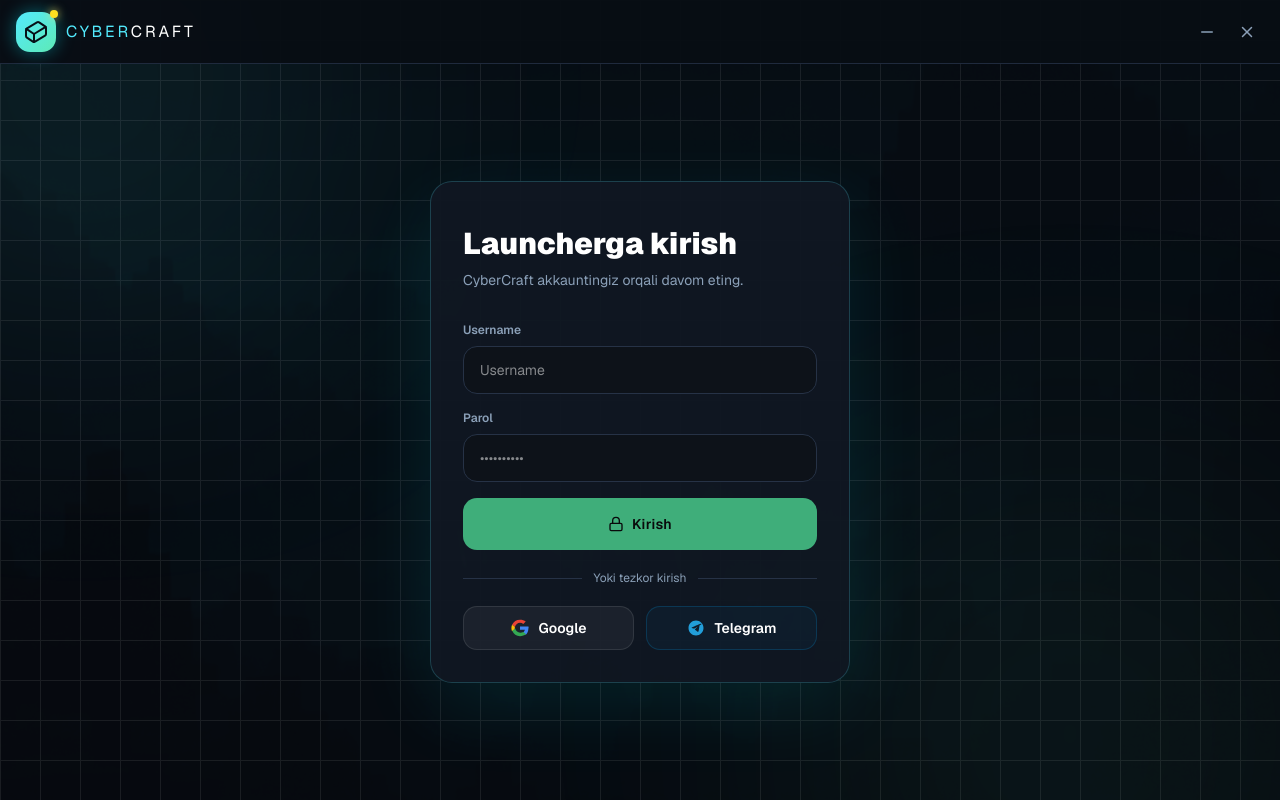
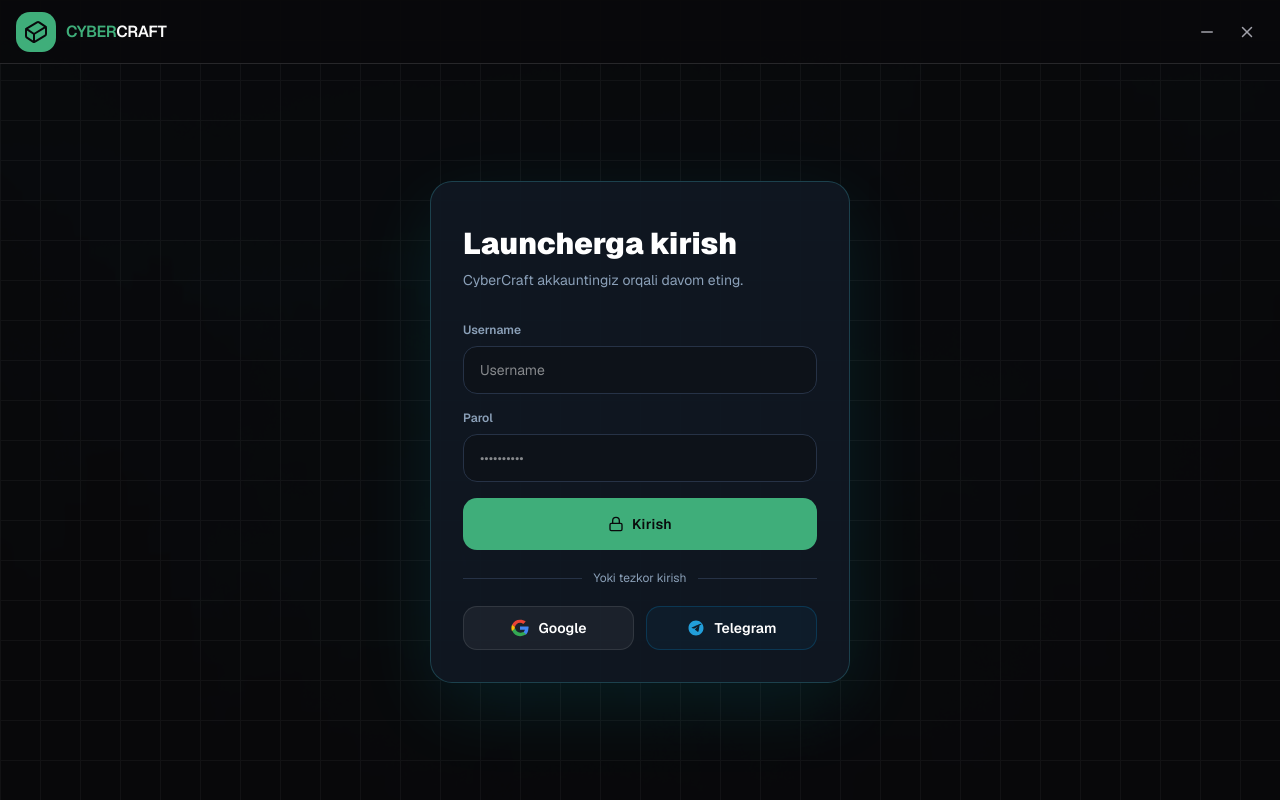
Before and after one commit to CyberCraft-Team/CyberCraft-Launcher, a Next.js app: page / in a window 1280 px wide. Built offline with nearby package versions, Linux system fonts and the light colour scheme.

Commit message:
refactor(ui): retokenize app shell to zinc + emerald
Co-Authored-By: Claude Opus 5 <noreply@anthropic.com>

```diff
--- a/components/launcher.tsx
+++ b/components/launcher.tsx
@@ -134,41 +134,38 @@ export function Launcher() {
   const onlinePlayers = servers.reduce((sum, server) => sum + (server.current_players || 0), 0)
 
   return (
-    <main className="relative flex h-dvh w-full flex-col overflow-hidden bg-[#070b10]">
-      <div className="pointer-events-none absolute inset-0 bg-[#070b10]" />
+    <main className="relative flex h-dvh w-full flex-col overflow-hidden bg-background">
+      <div className="pointer-events-none absolute inset-0 bg-background" />
       <div
-        className="pointer-events-none absolute inset-0 bg-cover bg-center opacity-10"
+        className="pointer-events-none absolute inset-0 bg-cover bg-center opacity-[0.04]"
         style={{ backgroundImage: 'url(/launcher-bg.png)' }}
       />
-      <div className="pointer-events-none absolute inset-0 opacity-[0.08] [background-image:linear-gradient(90deg,#ffffff_1px,transparent_1px),linear-gradient(#ffffff_1px,transparent_1px)] [background-size:40px_40px]" />
-      <div className="pointer-events-none absolute -left-32 -top-32 size-[420px] rounded-full bg-cyan-300/12 blur-[140px]" />
-      <div className="pointer-events-none absolute -bottom-36 right-0 size-[420px] rounded-full bg-emerald-300/10 blur-[150px]" />
+      <div className="pointer-events-none absolute inset-0 opacity-[0.04] [background-image:linear-gradient(90deg,#ffffff_1px,transparent_1px),linear-gradient(#ffffff_1px,transparent_1px)] [background-size:40px_40px]" />
 
       <header
-        className="relative z-10 flex h-16 select-none items-center justify-between border-b border-[#1f2a3d] bg-[#080d13]/95 px-4"
+        className="relative z-10 flex h-16 select-none items-center justify-between border-b border-border bg-background/95 px-4"
         style={{
           WebkitAppRegion: 'drag',
         } as React.CSSProperties}
       >
         <div className="flex items-center gap-2.5">
-          <div className="relative flex size-10 items-center justify-center rounded-xl bg-gradient-to-br from-cyan-300 to-emerald-300 shadow-[0_0_18px_rgba(0,240,255,0.38)]">
-            <Cuboid className="size-6 text-[#071017]" />
-            <span className="absolute -right-0.5 -top-0.5 size-2 rounded-full bg-yellow-300 shadow-[0_0_8px_rgba(255,222,89,0.8)]" />
+          <div className="relative flex size-10 items-center justify-center rounded-xl bg-primary">
+            <Cuboid className="size-6 text-primary-foreground" />
           </div>
 
-          <span className="font-display text-base tracking-[0.18em]">
-            <span className="text-cyan-300 text-glow">CYBER</span>
-            <span className="text-white">CRAFT</span>
+          <span className="text-base font-semibold tracking-tight">
+            <span className="text-primary">CYBER</span>
+            <span className="text-foreground">CRAFT</span>
           </span>
 
           {user && (
-            <span className="ml-2.5 hidden items-center gap-1.5 text-xs text-[#8ba0b8] sm:flex">
+            <span className="ml-2.5 hidden items-center gap-1.5 text-xs text-muted-foreground sm:flex">
               <span className={`size-1.5 rounded-full ${
                 connectionStatus === 'connected'
-                  ? 'bg-emerald-300 shadow-[0_0_8px_rgba(34,255,145,0.9)] animate-pulse'
+                  ? 'bg-primary'
                   : connectionStatus === 'offline'
-                    ? 'bg-amber-400 shadow-[0_0_8px_rgba(251,191,36,0.9)] animate-pulse'
-                    : 'bg-red-400 shadow-[0_0_8px_rgba(248,113,113,0.9)] animate-pulse'
+                    ? 'bg-warning'
+                    : 'bg-destructive'
               }`} />
               {connectionStatus === 'connected'
                 ? `${onlinePlayers.toLocaleString()} o'yinchi onlayn`
@@ -199,7 +196,7 @@ export function Launcher() {
                 const profileUrl = `${domain}/cabinet/profile`
                 window.electronAPI.openExternal(profileUrl)
               }}
-              className="mr-2 flex items-center gap-2.5 rounded border border-cyan-300/25 bg-[#0e141f]/95 p-0.5 pr-3.5 text-sm font-bold text-white transition hover:border-cyan-300/60 hover:shadow-[0_0_12px_rgba(0,240,255,0.18)]"
+              className="mr-2 flex items-center gap-2.5 rounded border border-border bg-surface p-0.5 pr-3.5 text-sm font-bold text-foreground transition hover:border-strong"
               aria-label="Profilni ochish"
               style={{ borderRadius: '10px' } as React.CSSProperties}
             >
@@ -207,11 +204,11 @@ export function Launcher() {
                 <img
                   src={user.skin_face_url}
                   alt={user.username}
-                  className="size-9 rounded border border-cyan-300/20 object-cover"
+                  className="size-9 rounded border border-border object-cover"
                   style={{ imageRendering: 'pixelated' }}
                 />
               ) : (
-                <span className="flex size-9 items-center justify-center rounded-full bg-gradient-to-br from-cyan-300 to-emerald-300 font-display text-xs font-black text-[#071017]">
+                <span className="flex size-9 items-center justify-center rounded-full bg-primary text-xs font-semibold text-primary-foreground">
                   {(user?.username || 'P').slice(0, 1).toUpperCase()}
                 </span>
               )}
@@ -222,14 +219,14 @@ export function Launcher() {
           <button
             onClick={() => window.electronAPI?.minimize()}
             aria-label="Kichraytirish"
-            className="rounded-lg p-2 text-[#8ba0b8] transition hover:bg-cyan-300/10 hover:text-cyan-300"
+            className="rounded-lg p-2 text-muted-foreground transition hover:bg-surface-3 hover:text-foreground"
           >
             <Minus className="size-4.5" />
           </button>
           <button
             onClick={() => window.electronAPI?.close()}
             aria-label="Yopish"
-            className="rounded-lg p-2 text-[#8ba0b8] transition hover:bg-red-400/15 hover:text-red-300"
+            className="rounded-lg p-2 text-muted-foreground transition hover:bg-destructive/15 hover:text-destructive"
           >
             <X className="size-4.5" />
           </button>
@@ -241,7 +238,7 @@ export function Launcher() {
       <div className="relative z-10 flex min-h-0 flex-1">
         {user && (
           <nav
-            className="flex w-14 shrink-0 flex-col items-center rounded-3xl border border-white/8 bg-[#080d14]/95 py-3.5 px-1.5 h-fit max-h-[calc(100vh-80px)] my-auto ml-4 shadow-[0_16px_48px_rgba(0,0,0,0.4)] animate-fade-in"
+            className="flex w-14 shrink-0 flex-col items-center rounded-xl border border-border bg-surface py-3.5 px-1.5 h-fit max-h-[calc(100vh-80px)] my-auto ml-4 shadow-md animate-fade-in"
           >
             {/* Server List - height adapts to number of servers dynamically */}
             <div className="flex w-full flex-col items-center gap-2.5 shrink-0 my-1">
@@ -250,20 +247,23 @@ export function Launcher() {
                 const online = ['online', 'running', 'starting'].includes(server.status)
 
                 return (
-                  <button
+                  <motion.button
                     key={server.id}
                     onClick={() => {
                       setSelectedServerId(server.id)
                       setTab('home')
                     }}
-                    className={`group relative flex size-11 shrink-0 items-center justify-center rounded-xl border transition ${
+                    whileHover={{ scale: 1.08 }}
+                    whileTap={{ scale: 0.92 }}
+                    transition={{ type: 'spring', stiffness: 420, damping: 20 }}
+                    className={`group relative flex size-11 shrink-0 items-center justify-center rounded-xl border transition-colors ${
                       active
-                        ? 'border-cyan-300 bg-cyan-300/[0.08] text-cyan-300 shadow-[0_0_10px_rgba(0,240,255,0.25)]'
-                        : 'border-[#263246] bg-[#0d1219]/90 text-[#8ba0b8] hover:border-cyan-300/40 hover:text-white'
+                        ? 'border-primary bg-primary/10 text-primary'
+                        : 'border-border bg-surface-2 text-muted-foreground hover:border-strong hover:text-foreground'
                     }`}
                   >
                     {active && (
-                      <span className="absolute left-[-6px] top-1/2 -translate-y-1/2 w-1 h-6 rounded-r bg-cyan-300 shadow-[0_0_8px_rgba(0,240,255,0.8)]" />
+                      <span className="absolute left-[-6px] top-1/2 -translate-y-1/2 w-1 h-6 rounded-r bg-primary" />
                     )}
 
                     {server.icon_url ? (
@@ -276,52 +276,58 @@ export function Launcher() {
                       <Server className="size-5" />
                     )}
 
-                    <span className={`absolute bottom-[-1px] right-[-1px] size-2.5 rounded-full border border-[#080d14] ${
-                      online ? 'bg-emerald-400 shadow-[0_0_6px_rgba(52,211,153,0.8)]' : 'bg-red-400'
+                    <span className={`absolute bottom-[-1px] right-[-1px] size-2.5 rounded-full border border-surface ${
+                      online ? 'bg-primary' : 'bg-destructive'
                     }`} />
 
-                    <div className="absolute left-14 top-1/2 -translate-y-1/2 scale-0 group-hover:scale-100 transition-all origin-left bg-[#101822] border border-[#263246] text-white text-xs rounded px-2 py-1 pointer-events-none whitespace-nowrap z-50 shadow-lg">
+                    <div className="absolute left-14 top-1/2 -translate-y-1/2 scale-0 group-hover:scale-100 transition-all origin-left bg-surface border border-border text-foreground text-xs rounded px-2 py-1 pointer-events-none whitespace-nowrap z-50 shadow-lg">
                       {server.name} ({online ? `${server.current_players}/${server.max_players}` : 'Oflayn'})
                     </div>
-                  </button>
+                  </motion.button>
                 )
               })}
             </div>
 
-            <span className="w-8 h-px bg-[#1f2a3d] my-1 shrink-0" />
+            <span className="w-8 h-px bg-border my-1 shrink-0" />
 
             {/* Settings tab button */}
-            <button
+            <motion.button
               onClick={() => setTab('settings')}
-              className={`group relative flex size-11 shrink-0 items-center justify-center rounded-xl border transition ${
+              whileHover={{ scale: 1.08 }}
+              whileTap={{ scale: 0.92 }}
+              transition={{ type: 'spring', stiffness: 420, damping: 20 }}
+              className={`group relative flex size-11 shrink-0 items-center justify-center rounded-xl border transition-colors ${
                 tab === 'settings'
-                  ? 'border-cyan-300 bg-cyan-300/[0.08] text-cyan-300 shadow-[0_0_10px_rgba(0,240,255,0.25)]'
-                  : 'border-[#263246] bg-[#0d1219]/90 text-[#8ba0b8] hover:border-cyan-300/40 hover:text-white'
+                  ? 'border-primary bg-primary/10 text-primary'
+                  : 'border-border bg-surface-2 text-muted-foreground hover:border-strong hover:text-foreground'
               }`}
             >
               {tab === 'settings' && (
                 <motion.span
                   layoutId="nav-active"
                   transition={{ type: 'spring', stiffness: 400, damping: 32 }}
-                  className="absolute inset-0 rounded-xl bg-cyan-300/[0.06]"
+                  className="absolute inset-0 rounded-xl bg-primary/10"
                 />
               )}
               <Settings className="relative size-5 shrink-0" />
-              <div className="absolute left-14 top-1/2 -translate-y-1/2 scale-0 group-hover:scale-100 transition-all origin-left bg-[#101822] border border-[#263246] text-white text-xs rounded px-2 py-1 pointer-events-none whitespace-nowrap z-50">
+              <div className="absolute left-14 top-1/2 -translate-y-1/2 scale-0 group-hover:scale-100 transition-all origin-left bg-surface border border-border text-foreground text-xs rounded px-2 py-1 pointer-events-none whitespace-nowrap z-50">
                 Sozlamalar
               </div>
-            </button>
+            </motion.button>
 
             {/* Logout button (avatar completely removed) */}
-            <button
+            <motion.button
               onClick={handleLogout}
-              className="group relative flex size-11 shrink-0 items-center justify-center rounded-xl border border-[#263246] bg-red-500/5 text-[#8ba0b8] transition hover:border-red-400/30 hover:text-red-400 mt-2"
+              whileHover={{ scale: 1.08 }}
+              whileTap={{ scale: 0.92 }}
+              transition={{ type: 'spring', stiffness: 420, damping: 20 }}
+              className="group relative flex size-11 shrink-0 items-center justify-center rounded-xl border border-border bg-transparent text-muted-foreground transition-colors hover:border-destructive/40 hover:text-destructive mt-2"
             >
               <LogOut className="size-5" />
-              <div className="absolute left-14 top-1/2 -translate-y-1/2 scale-0 group-hover:scale-100 transition-all origin-left bg-[#101822] border border-[#263246] text-white text-xs rounded px-2 py-1 pointer-events-none whitespace-nowrap z-50">
+              <div className="absolute left-14 top-1/2 -translate-y-1/2 scale-0 group-hover:scale-100 transition-all origin-left bg-surface border border-border text-foreground text-xs rounded px-2 py-1 pointer-events-none whitespace-nowrap z-50">
                 Chiqish
               </div>
-            </button>
+            </motion.button>
           </nav>
         )}
 
```
